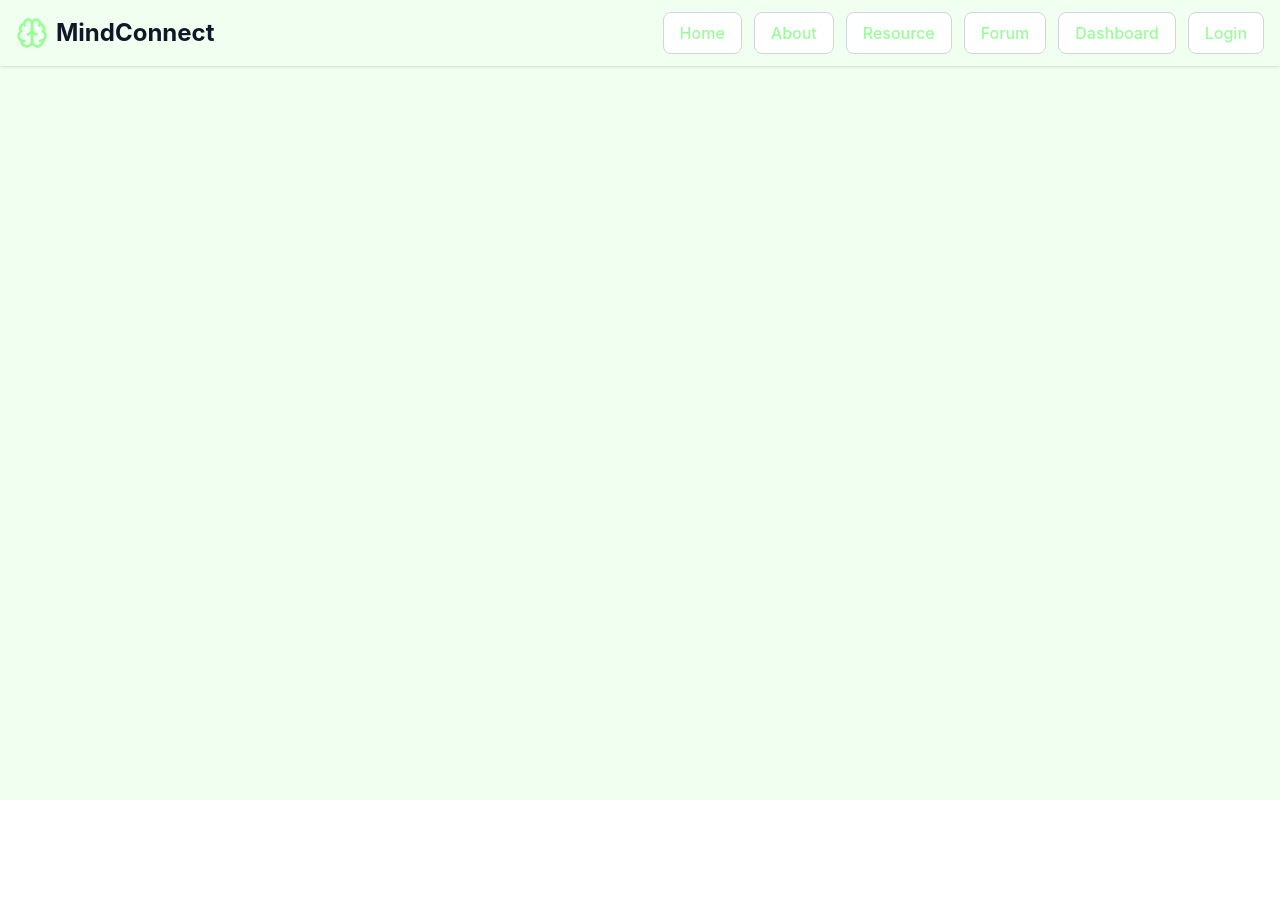
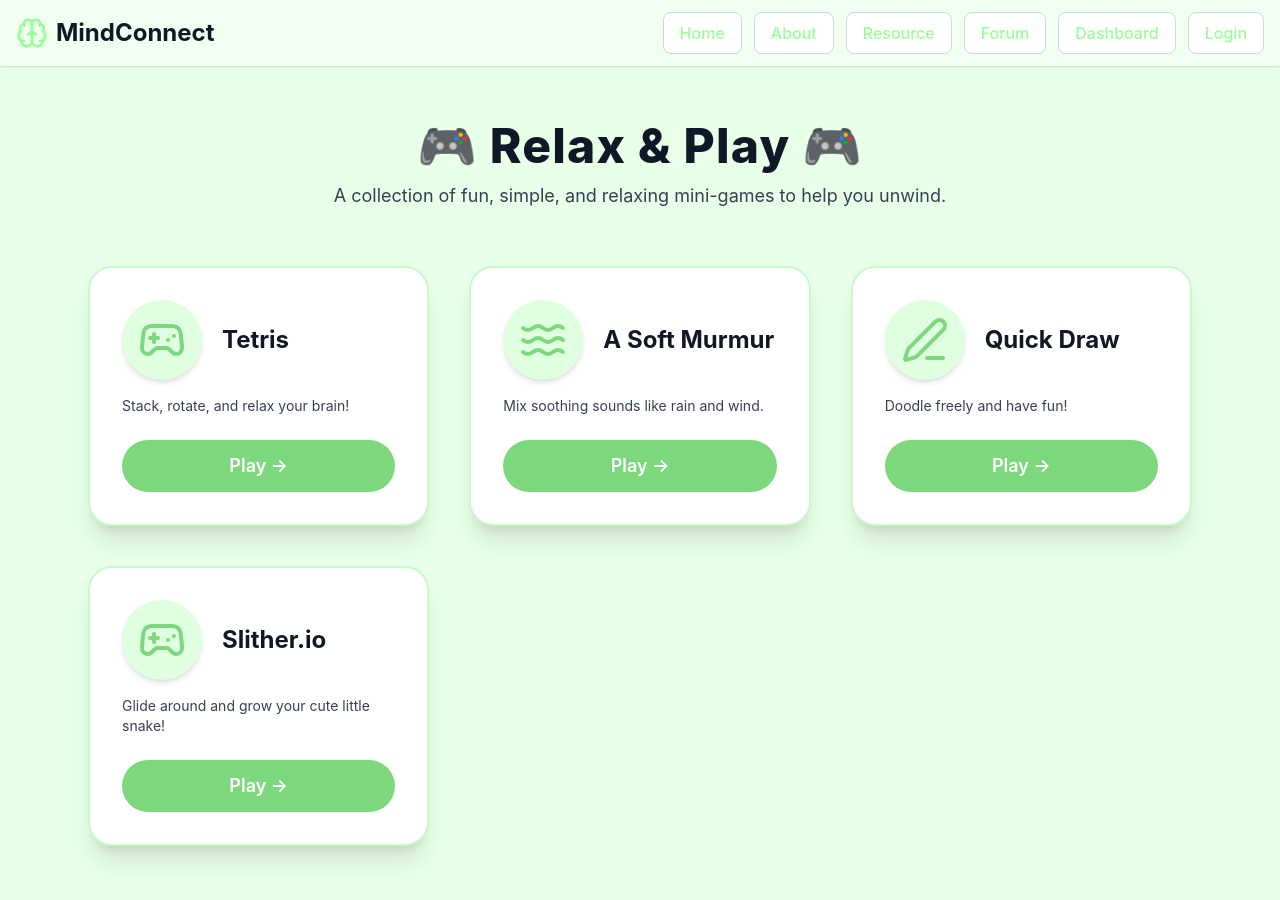
Before and after one commit to ShangliChen/CSCI-499-Project, a React (Vite) app in the folder front-end/: page /resources/relaxing-games in a window 1280 px wide. Shown: the top 900 px of the page. Before the commit the page ends 800 px from the top, so only its background shows below. Built offline with nearby package versions, Linux system fonts and the light colour scheme.

Commit message:
Updated Relaxing Games page with playful UI

```diff
--- a/front-end/src/App.jsx
+++ b/front-end/src/App.jsx
@@ -26,6 +26,8 @@ import AdminCounselorDetail from './pages/AdminCounselorDetail';
 import ViewAllAppointments from "./pages/ViewAllAppointments";
 import NotificationPage from "./pages/NotificationPage";
 import CounselorViewAllAppointments from "./pages/CounselorViewAllAppointments";
+import RelaxingGames from "./pages/RelaxingGames";
+
 
 function App() {
   const location = useLocation();
@@ -142,6 +144,8 @@ function App() {
           <Route path="/student" element={<StudentDashboard />} />
           <Route path="/counselor/notifications" element={<NotificationPage />} />
           <Route path="/counselor/view-all-appointments"element={<CounselorViewAllAppointments />}/>
+          <Route path="/resources/relaxing-games" element={<RelaxingGames />} />
+
 
 
         </Routes>
--- /dev/null
+++ b/front-end/src/pages/RelaxingGames.jsx
@@ -0,0 +1,70 @@
+import React from "react";
+import { Gamepad2, Waves, PenLine } from "lucide-react";
+
+export default function RelaxingGames() {
+  const games = [
+    {
+      title: "Tetris",
+      description: "Stack, rotate, and relax your brain!",
+      icon: <Gamepad2 className="h-12 w-12 text-[#7DD87D]" />,
+      url: "https://play.tetris.com/",
+    },
+    {
+      title: "A Soft Murmur",
+      description: "Mix soothing sounds like rain and wind.",
+      icon: <Waves className="h-12 w-12 text-[#7DD87D]" />,
+      url: "https://asoftmurmur.com/",
+    },
+    {
+      title: "Quick Draw",
+      description: "Doodle freely and have fun!",
+      icon: <PenLine className="h-12 w-12 text-[#7DD87D]" />,
+      url: "https://quickdraw.withgoogle.com/",
+    },
+    {
+      title: "Slither.io",
+      description: "Glide around and grow your cute little snake!",
+      icon: <Gamepad2 className="h-12 w-12 text-[#7DD87D]" />,
+      url: "http://slither.com/io",
+    },
+  ];
+
+  return (
+    <div className="min-h-screen bg-[#E8FFE8] pb-20">
+
+      {/* Fun playful header */}
+      <div className="py-14 text-center">
+        <h1 className="text-5xl font-extrabold text-gray-900 mb-3 tracking-wide">
+           🎮 Relax & Play 🎮
+        </h1>
+        <p className="text-lg text-gray-700 max-w-2xl mx-auto">
+          A collection of fun, simple, and relaxing mini-games to help you unwind.
+        </p>
+      </div>
+
+      {/* Playful Cards */}
+      <div className="container mx-auto max-w-6xl px-6 grid grid-cols-1 md:grid-cols-2 lg:grid-cols-3 gap-10">
+        {games.map((game, index) => (
+          <div
+            key={index}
+            className="bg-white rounded-3xl shadow-xl p-8 border-2 border-[#C7F9CC] hover:bg-[#F0FFF0] hover:scale-105 hover:shadow-2xl active:scale-95 transition-all duration-300 cursor-pointer"
+            onClick={() => window.open(game.url, "_blank")}
+          >
+            <div className="flex items-center gap-5 mb-4">
+              <div className="p-4 bg-[#DFFFE0] rounded-full shadow-md">
+                {game.icon}
+              </div>
+              <h2 className="text-2xl font-bold text-gray-900">{game.title}</h2>
+            </div>
+
+            <p className="text-gray-700 text-sm mb-6">{game.description}</p>
+
+            <button className="w-full py-3 rounded-full bg-[#7DD87D] text-white font-semibold text-lg hover:bg-[#6CCB6C] transition">
+              Play →
+            </button>
+          </div>
+        ))}
+      </div>
+    </div>
+  );
+}
--- a/front-end/src/pages/Resource.jsx
+++ b/front-end/src/pages/Resource.jsx
@@ -69,9 +69,13 @@ function Resource() {
                     Explore →
                   </Link>
                 ) : (
-                  <button className="ml-14 mt-4 text-[#98FF98] font-medium hover:text-[#87e687] transition">
-                    Explore →
-                  </button>
+                <Link
+                  to="/resources/relaxing-games"
+                  className="ml-14 mt-4 inline-block text-[#98FF98] font-medium hover:text-[#87e687] transition"
+                >
+                  Explore →
+                </Link>
+
                 )}
 
             </div>
--- a/package.json
+++ b/package.json
@@ -13,7 +13,7 @@
     "concurrently": "^9.2.1"
   },
   "dependencies": {
-    "framer-motion": "^12.23.22",
+    "framer-motion": "^12.23.24",
     "multer": "^2.0.2"
   }
 }
```
Also changed, not shown: front-end/public/images/relaxinggamebackground.png (added), front-end/src/App.css (line endings or trailing spaces), 1 other file (tests, documents, lock files or other folders).
